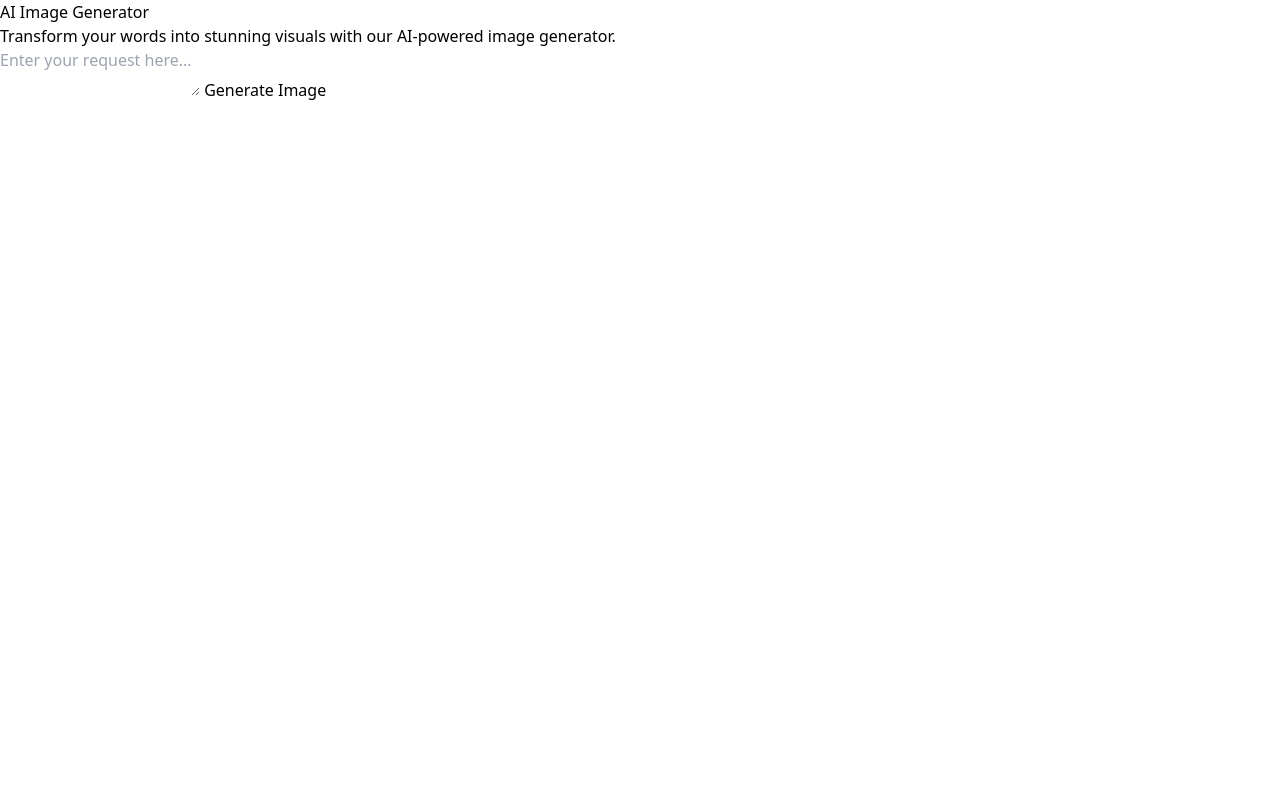
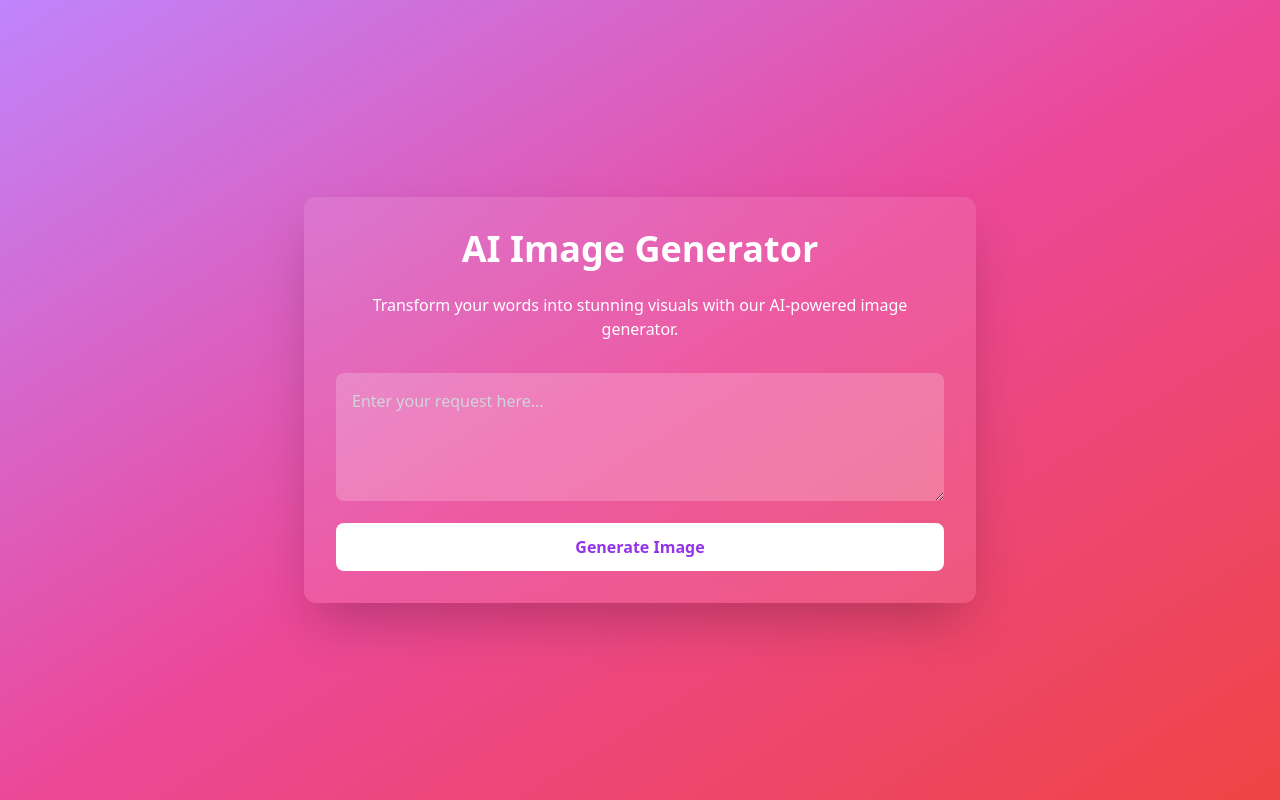
Before and after one commit to apphorde/imaginator, a website: page index.html in a window 1280 px wide. Drawn offline with nearby package versions, Linux system fonts and the light colour scheme.

Commit message:
fix: change root node

```diff
--- a/index.html
+++ b/index.html
@@ -17,42 +17,42 @@
   </head>
   <body>
     <main
-      className="min-h-screen bg-gradient-to-br from-purple-400 via-pink-500 to-red-500 flex items-center justify-center p-4"
+      class="min-h-screen bg-gradient-to-br from-purple-400 via-pink-500 to-red-500 flex items-center justify-center p-4"
     >
       <div
-        className="bg-white bg-opacity-10 backdrop-blur-lg rounded-xl p-8 shadow-2xl w-full max-w-2xl"
+        class="bg-white bg-opacity-10 backdrop-blur-lg rounded-xl p-8 shadow-2xl w-full max-w-2xl"
       >
-        <h1 className="text-4xl font-bold text-white text-center mb-6">
+        <h1 class="text-4xl font-bold text-white text-center mb-6">
           AI Image Generator
         </h1>
-        <p className="text-white text-center mb-8">
+        <p class="text-white text-center mb-8">
           Transform your words into stunning visuals with our AI-powered image
           generator.
         </p>
-        <form on-submit="onSubmit($event)" className="space-y-4">
+        <form on-submit="onSubmit($event)" class="space-y-4">
           <textarea
             bind-value="inputText"
             on-input="onInputChange($event.target.value)"
             placeholder="Enter your request here..."
-            className="w-full h-32 p-4 rounded-lg bg-white bg-opacity-20 text-white placeholder-gray-300 focus:outline-none focus:ring-2 focus:ring-white focus:ring-opacity-50 transition"
+            class="w-full h-32 p-4 rounded-lg bg-white bg-opacity-20 text-white placeholder-gray-300 focus:outline-none focus:ring-2 focus:ring-white focus:ring-opacity-50 transition"
           ></textarea>
           <button
             type="submit"
             bind-disabled="!inputText"
-            className="w-full bg-white text-purple-600 font-semibold py-3 rounded-lg hover:bg-opacity-90 transition duration-300 ease-in-out transform hover:scale-105 focus:outline-none focus:ring-2 focus:ring-white focus:ring-opacity-50"
+            class="w-full bg-white text-purple-600 font-semibold py-3 rounded-lg hover:bg-opacity-90 transition duration-300 ease-in-out transform hover:scale-105 focus:outline-none focus:ring-2 focus:ring-white focus:ring-opacity-50"
           >
             Generate Image
           </button>
         </form>
         <template if="imageUrl">
-          <div className="mt-8 flex justify-center">
+          <div class="mt-8 flex justify-center">
             <div
-              className="relative w-64 h-64 rounded-lg overflow-hidden shadow-xl"
+              class="relative w-64 h-64 rounded-lg overflow-hidden shadow-xl"
             >
               <img
                 bind-src="imageUrl"
                 alt="Generated Image"
-                className="transition duration-300 ease-in-out transform hover:scale-105"
+                class="transition duration-300 ease-in-out transform hover:scale-105"
               />
             </div>
           </div>
@@ -126,7 +126,7 @@
     }
 
     window.addEventListener("DOMContentLoaded", () => {
-      const template = html(document.querySelector("body").innerHTML);
+      const template = html(document.querySelector("main").outerHTML);
       mount("body", { template, setup });
     });
   </script>
```
